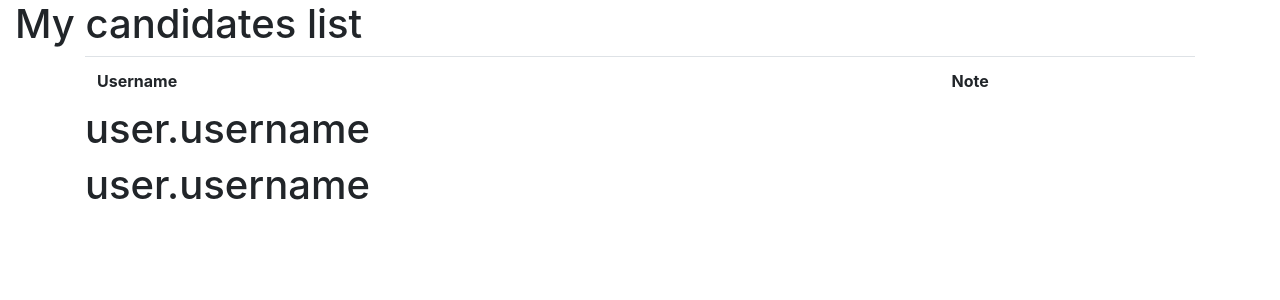
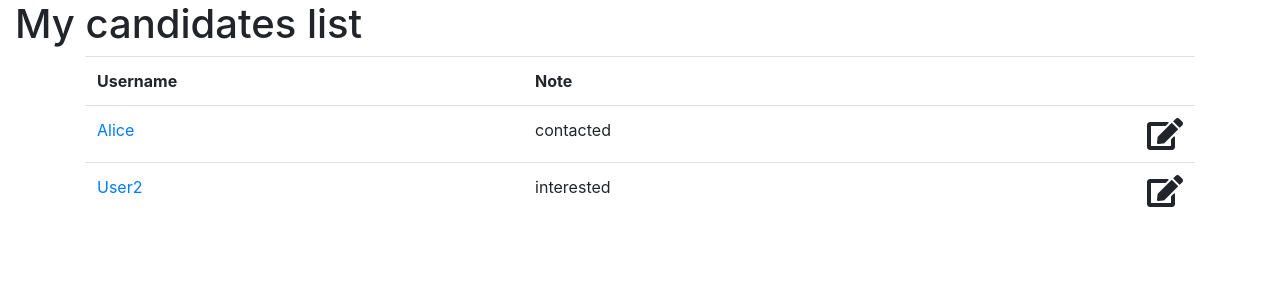
Before and after one commit to Rijkstarhn/jobs-for-geeks, a React (Create React App) app: page /123/candidates in a window 1280 px wide. Shown: the top 300 px of the page. Built offline with nearby package versions, Linux system fonts and the light colour scheme.

Commit message:
created user's candidates list

```diff
--- a/src/components/user-candidates/user-row.js
+++ b/src/components/user-candidates/user-row.js
@@ -0,0 +1,67 @@
+import React, {useState} from 'react'
+import {Link} from "react-router-dom";
+
+const UserRow = (
+    {
+      user
+    }) => {
+
+  const [editing, setEditing] = useState(false)
+  const [newNote, setNewNote] = useState(user.notes)
+  const deleteUser = (course) => {
+    console.log("delete")
+  }
+
+  const updateUser = () => {
+    setEditing(false)
+    console.log("update")
+  }
+  return (
+      <tr>
+        <td>
+
+          <Link to={{pathname:`/userDetail/${user.id}`,
+            state: { user}}}>{user.username}</Link>
+
+
+        </td>
+        <td className="d-none d-lg-table-cell">         {
+          !editing && (
+              <>
+                {user.notes}
+              </>
+          )
+
+        }
+          {
+            editing &&           <select className="form-select" aria-label="Default select example"
+                                         value={user.notes}
+                                         onChange={(e) => setNewNote(e.target.value)}>
+              <option value="interested">Interested</option>
+              <option value="contacted">Contacted</option>
+            </select>
+          }
+        </td>
+
+        <td>
+          {editing && <i className="fas fa-times float-right fa-2x"
+                         onClick={() => {
+                           setEditing(false)
+                           deleteUser(user)
+                         }
+                         }></i>}
+          {editing && <i className="fas fa-check float-right fa-2x"
+                         onClick={updateUser}></i>}
+          {!editing && <i className="fas fa-edit float-right fa-2x"
+                          onClick={() => {
+                            //
+                            // console.log('HERE',title)
+                            // console.log('HERE',newTitle)
+                            // setNewTitle(title)
+                            setEditing(true)
+                          }}></i>}
+        </td>
+      </tr>)
+}
+
+export default UserRow
--- a/src/components/user-candidates/user-table.js
+++ b/src/components/user-candidates/user-table.js
@@ -1,5 +1,6 @@
 import React from 'react'
 import {Link} from "react-router-dom";
+import UserRow from "./user-row";
 
 
 const users = [
@@ -17,6 +18,8 @@ const users = [
     education: "",
     experience: "",
     license: "",
+    notes:"contacted"
+
   },
   {id: "223",
     username: "User2",
@@ -31,6 +34,7 @@ const users = [
     education: "",
     experience: "",
     license: "",
+    notes:"interested"
   }
 
 ]
@@ -51,10 +55,9 @@ const UserTable = () => {
 
             {
               users.map((user, ndx) =>
-                  <h1>user.username</h1>
+                  <UserRow user={user}/>
               )
             }
-
             </tbody>
           </table>
         </div>
```
